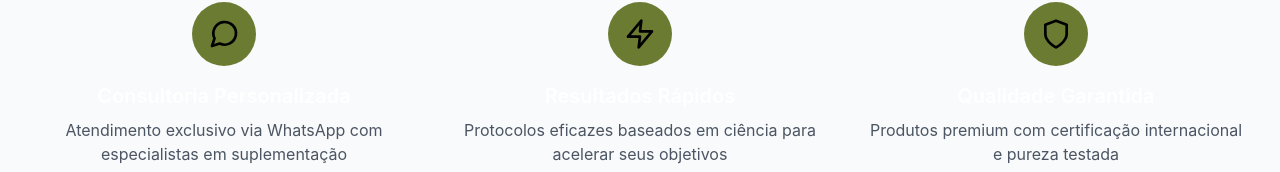
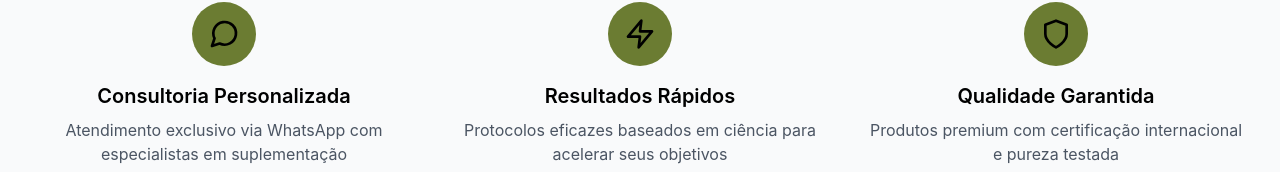
Before and after one commit to mitesuplementos-art/mite-suplementos-landing, a Next.js app: page / in a window 1280 px wide. Shown: the part 586-758 px from the top of the page. Built offline with nearby package versions, Linux system fonts and the light colour scheme.

Commit message:
Update page.tsx

```diff
--- a/app/page.tsx
+++ b/app/page.tsx
@@ -210,21 +210,21 @@ Aguardo o contato!`
             <div className="bg-[#6B7C32] w-16 h-16 rounded-full flex items-center justify-center mx-auto mb-4">
               <MessageCircle className="h-8 w-8 text-black" />
             </div>
-            <h3 className="text-xl font-semibold mb-2">Consultoria Personalizada</h3>
+            <h3 className="text-xl font-semibold mb-2 text-black">Consultoria Personalizada</h3>
             <p className="text-gray-600">Atendimento exclusivo via WhatsApp com especialistas em suplementação</p>
           </div>
           <div>
             <div className="bg-[#6B7C32] w-16 h-16 rounded-full flex items-center justify-center mx-auto mb-4">
               <Zap className="h-8 w-8 text-black" />
             </div>
-            <h3 className="text-xl font-semibold mb-2">Resultados Rápidos</h3>
+            <h3 className="text-xl font-semibold mb-2 text-black">Resultados Rápidos</h3>
             <p className="text-gray-600">Protocolos eficazes baseados em ciência para acelerar seus objetivos</p>
           </div>
           <div>
             <div className="bg-[#6B7C32] w-16 h-16 rounded-full flex items-center justify-center mx-auto mb-4">
               <Shield className="h-8 w-8 text-black" />
             </div>
-            <h3 className="text-xl font-semibold mb-2">Qualidade Garantida</h3>
+            <h3 className="text-xl font-semibold mb-2 text-black">Qualidade Garantida</h3>
             <p className="text-gray-600">Produtos premium com certificação internacional e pureza testada</p>
           </div>
         </div>
```
